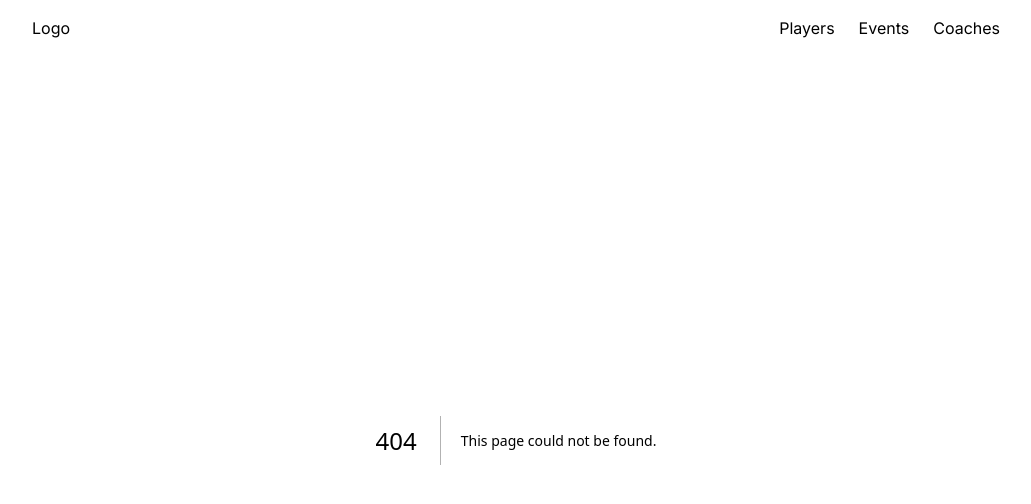
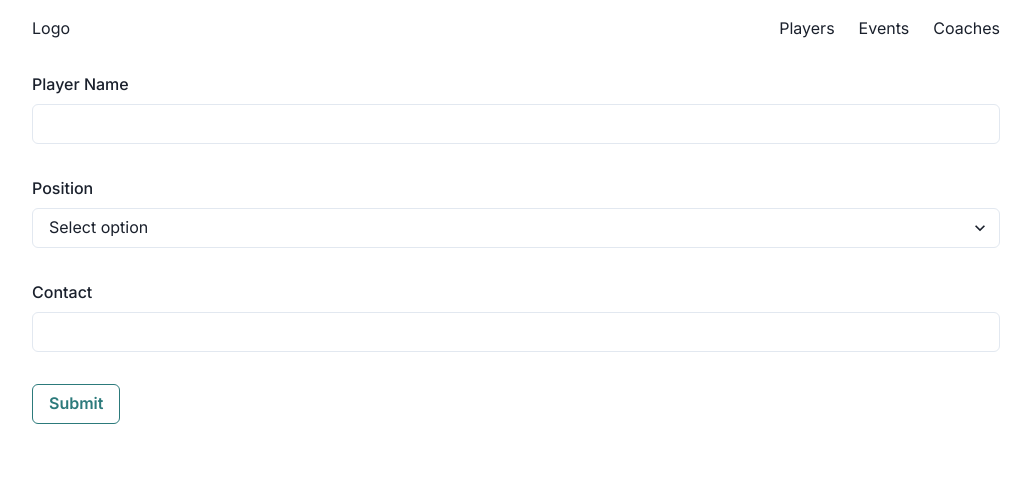
Before and after one commit to zainsadaqat/smart-coach, a Next.js app: page /players/new in a window 1280 px wide. Before the commit this address had no page. Shown: the top 504 px of the page, without its empty margins (124-1155 px from the left). Built offline with nearby package versions, Linux system fonts and the light colour scheme.

Commit message:
Create a form for adding a new player

```diff
--- /dev/null
+++ b/app/players/new/page.tsx
@@ -0,0 +1,51 @@
+'use client';
+import React from 'react';
+import {
+  FormControl,
+  FormLabel,
+  Input,
+  Select,
+  Button,
+  Stack,
+} from '@chakra-ui/react';
+
+const NewPlayer = () => {
+  return (
+    <FormControl>
+      <div className="my-8">
+        <FormLabel>Player Name</FormLabel>
+        <Input type="text" />
+      </div>
+      <div className="my-8">
+        <FormLabel>Position</FormLabel>
+        <Select placeholder="Select option">
+          <option value="option1">GOAL_KEEPER</option>
+          <option value="option2">FULL_BACK_RIGHT</option>
+          <option value="option3">FULL_BACK_LEFT</option>
+          <option value="option4">CENTRE_BACK</option>
+          <option value="option5">SWEEPER</option>
+          <option value="option6">DEFENSIVE_MIDFIELD_RIGHT</option>
+          <option value="option7">DEFENSIVE_MIDFIELD_LEFT</option>
+          <option value="option8">SECOND_STRIKER</option>
+          <option value="option9">CENTRE_FORWARD</option>
+        </Select>
+      </div>
+      <div className="my-8">
+        <FormLabel>Contact</FormLabel>
+        <Input type="text" />
+      </div>
+      <Stack direction="row" spacing={4}>
+        <Button
+          isLoading={false}
+          loadingText="Submitting"
+          colorScheme="teal"
+          variant="outline"
+        >
+          Submit
+        </Button>
+      </Stack>
+    </FormControl>
+  );
+};
+
+export default NewPlayer;
```
